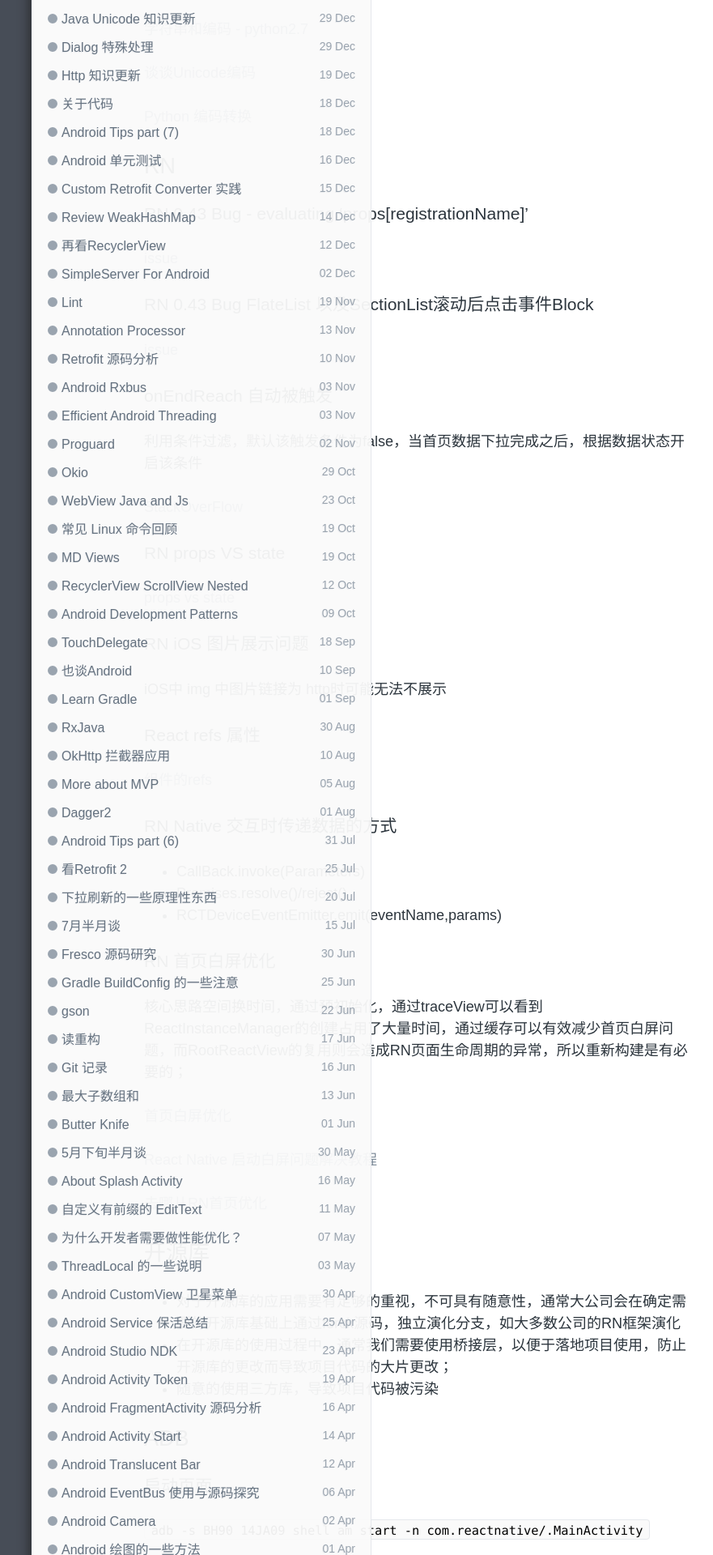
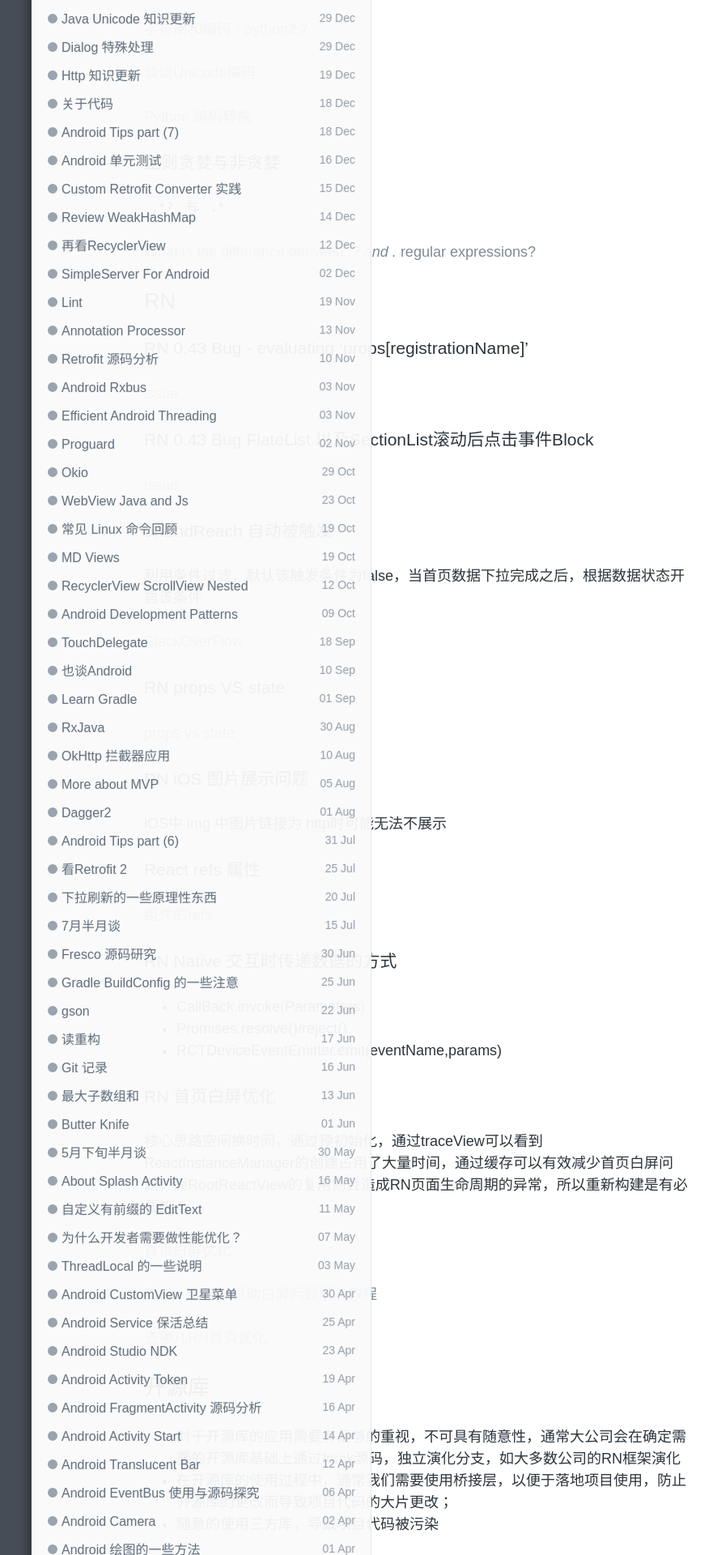
Before and after one commit to enlipan/enlipan.github.io, a Jekyll site: the page built from _posts/2017-06-27-android-tips-9.md, in a window 1280 px wide. Shown: the part 1048-2968 px from the top of the page at 81% size, without its empty margins (126-1007 px from the left). Built offline with Jekyll 4.4.1, drawn with Linux system fonts in a browser that asks for light colours; nearby versions of some CDN libraries; comment, search, counter and statistics services are not loaded.

Commit message:
modify page android ref

```diff
--- a/_posts/2017-06-27-android-tips-9.md
+++ b/_posts/2017-06-27-android-tips-9.md
@@ -49,7 +49,11 @@ python同样有类似模块 pexpect,需要注意的是 send与sendline的差异
 
 [Python 编码转换](http://www.jianshu.com/p/53bb448fe85b)
 
+### 正则贪婪与非贪婪
 
+`.*?` 与 `.*`
+
+[What is the difference between .*? and .* regular expressions?](https://stackoverflow.com/questions/3075130/what-is-the-difference-between-and-regular-expressions)
 
 ## RN
 
```
Also changed, not shown: _posts/2017-05-15-replace-windows-terminal.md (+2 -0 lines), _posts/2017-07-01-java-ref-review.md (+2 -0 lines).
